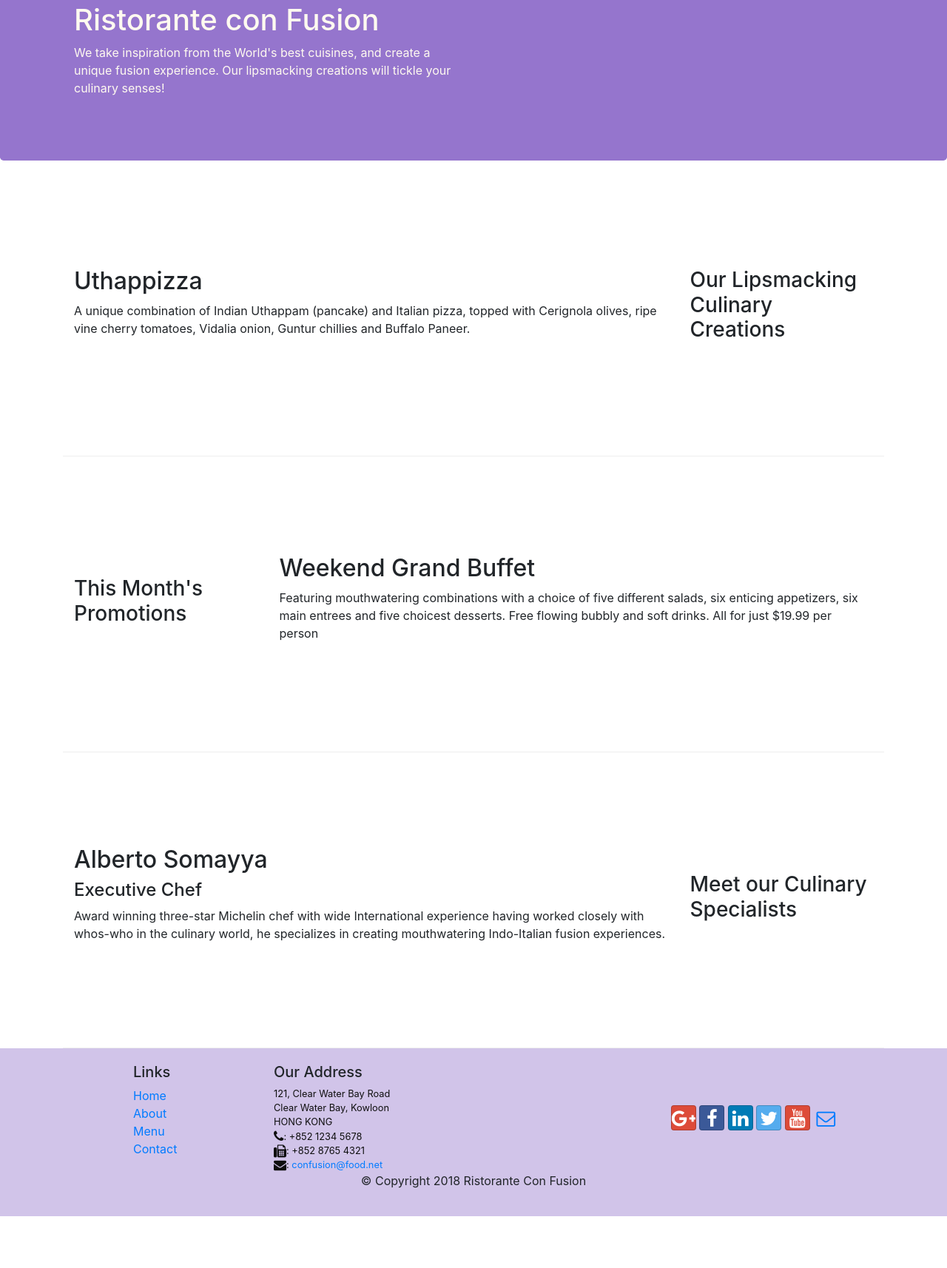
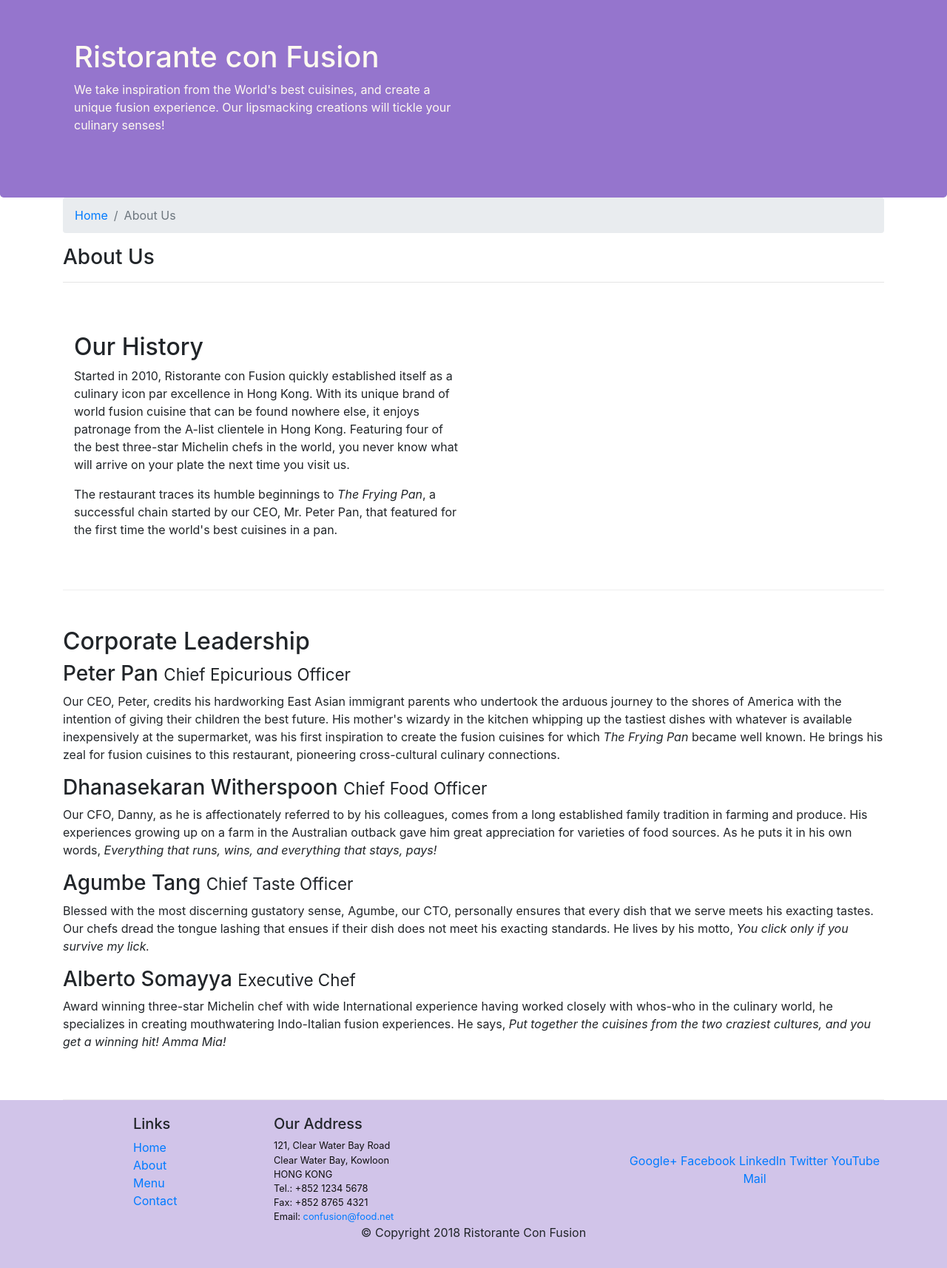
Before and after one commit to azharuddin207/Bootstrap, a website: page aboutus.html in a window 1280 px wide. Shown: the part 67-1781 px from the top of the page at 74% size. Before the commit the page ends 1711 px from the top, so only its background shows below. Drawn offline with nearby package versions, Linux system fonts and the light colour scheme.

Commit message:
Navbar and Breadcrumbs.

```diff
--- a/aboutus.html
+++ b/aboutus.html
@@ -2,7 +2,8 @@
 <html lang="en">
 
 <head>
-    <title>Ristorante Con Fusion</title>
+        <title>Ristorante Con Fusion: About Us</title>
+
       <!-- Required meta tags always come first -->
       <meta charset="utf-8">
       <meta name="viewport" content="width=device-width, initial-scale=1, shrink-to-fit=no">
@@ -13,10 +14,13 @@
       <link rel="stylesheet" href="node_modules/font-awesome/css/font-awesome.min.css">
     <link rel="stylesheet" href="node_modules/bootstrap-social/bootstrap-social.css">
     <link rel="stylesheet" href="css/style.css">
+
+
+
 </head>
 
 <body>
-        <nav class="navbar navbar-dark navbar-expand-sm bg-primary fixed-top">
+        <nav class="navbar navbar-dark navbar-expand-sm  fixed-top">
                 <div class="container">
                         <button class="navbar-toggler" type="button" data-toggle="collapse" data-target="#Navbar">
                                 <span class="navbar-toggler-icon"></span>
@@ -26,10 +30,10 @@
 
 
                         <ul class="navbar-nav mr-auto">
-                            <li class="nav-item"><a class="nav-link" href="./index.html"><span class="fa fa-home fa-lg"></span> Home</a></li>
+                            <li class="nav-item "><a class="nav-link" href="./index.html"><span class="fa fa-home fa-lg"></span> Home</a></li>
                             <li class="nav-item active"><a class="nav-link" href="#"><span class="fa fa-info fa-lg"></span> About</a></li>
                             <li class="nav-item"><a class="nav-link" href="#"><span class="fa fa-list fa-lg"></span> Menu</a></li>
-                            <li class="nav-item"><a class="nav-link" href="#"><span class="fa fa-address-card fa-lg"></span> Contact</a></li>
+                            <li class="nav-item"><a class="nav-link" href="./contactus.html"><span class="fa fa-address-card fa-lg"></span> Contact</a></li>
                         </ul>
                 </div>
                 </div>
@@ -40,60 +44,64 @@
             <div class="row row-header">
                 <div class="col-12 col-sm-6">
                     <h1>Ristorante con Fusion</h1>
-                    <p class="d-none d-sm-block">We take inspiration from the World's best cuisines, and create a unique fusion experience. Our lipsmacking creations will tickle your culinary senses!</p>
+                    <p>We take inspiration from the World's best cuisines, and create a unique fusion experience. Our lipsmacking creations will tickle your culinary senses!</p>
                 </div>
-
-                <div class= "col-12 col-sm">
+                <div class="col-12 col-sm">
                 </div>
-
             </div>
         </div>
     </header>
 
     <div class="container">
+        <div>
+    <ol class="col-12 breadcrumb">
+        <li class="breadcrumb-item"><a href="./index.html">Home</a></li>
+        <li class="breadcrumb-item active">About Us</li>
+    </ol>
+            <div>
+
+               <h3>About Us</h3>
+               <hr>
+            </div>
+        </div>
+
         <div class="row row-content align-items-center">
-            <div class="col-12 col-sm-4 order-sm-last col-md-3" >
-                <h3>Our Lipsmacking Culinary Creations</h3>
+            <div class="col-12 col-sm-6 order-sm-last">
+                <h2>Our History</h2>
+                <p>Started in 2010, Ristorante con Fusion quickly established itself as a culinary icon par excellence in Hong Kong. With its unique brand of world fusion cuisine that can be found nowhere else, it enjoys patronage from the A-list clientele in Hong Kong.  Featuring four of the best three-star Michelin chefs in the world, you never know what will arrive on your plate the next time you visit us.</p>
+                <p>The restaurant traces its humble beginnings to <em>The Frying Pan</em>, a successful chain started by our CEO, Mr. Peter Pan, that featured for the first time the world's best cuisines in a pan.</p>
             </div>
-            <div class="col col-sm order-sm-first col-md">
-                <h2>Uthappizza</h2>
-                <p class="d-none d-sm-block">A unique combination of Indian Uthappam (pancake) and Italian pizza, topped with Cerignola olives, ripe vine cherry tomatoes, Vidalia onion, Guntur chillies and Buffalo Paneer.</p>
+            <div>
             </div>
         </div>
 
 
         <div class="row row-content align-items-center">
-            <div class=" col-12 col-sm-4 col-md-3">
-                <h3>This Month's Promotions</h3>
-            </div>
-            <div class="col col-sm col-md">
-                <h2>Weekend Grand Buffet</h2>
-                <p class="d-none d-sm-block">Featuring mouthwatering combinations with a choice of five different salads, six enticing appetizers, six main entrees and five choicest desserts. Free flowing bubbly and soft drinks. All for just $19.99 per person </p>
+            <div>
+                <h2>Corporate Leadership</h2>
+                <h3>Peter Pan <small>Chief Epicurious Officer</small></h3>
+                <p class="d-none d-sm-block">Our CEO, Peter, credits his hardworking East Asian immigrant parents who undertook the arduous journey to the shores of America with the intention of giving their children the best future. His mother's wizardy in the kitchen whipping up the tastiest dishes with whatever is available inexpensively at the supermarket, was his first inspiration to create the fusion cuisines for which <em>The Frying Pan</em> became well known. He brings his zeal for fusion cuisines to this restaurant, pioneering cross-cultural culinary connections.</p>
+                <h3>Dhanasekaran Witherspoon <small>Chief Food Officer</small></h3>
+                <p class="d-none d-sm-block">Our CFO, Danny, as he is affectionately referred to by his colleagues, comes from a long established family tradition in farming and produce. His experiences growing up on a farm in the Australian outback gave him great appreciation for varieties of food sources. As he puts it in his own words, <em>Everything that runs, wins, and everything that stays, pays!</em></p>
+                <h3>Agumbe Tang <small>Chief Taste Officer</small></h3>
+                <p class="d-none d-sm-block">Blessed with the most discerning gustatory sense, Agumbe, our CTO, personally ensures that every dish that we serve meets his exacting tastes. Our chefs dread the tongue lashing that ensues if their dish does not meet his exacting standards. He lives by his motto, <em>You click only if you survive my lick.</em></p>
+                <h3>Alberto Somayya <small>Executive Chef</small></h3>
+                <p class="d-none d-sm-block">Award winning three-star Michelin chef with wide International experience having worked closely with whos-who in the culinary world, he specializes in creating mouthwatering Indo-Italian fusion experiences. He says, <em>Put together the cuisines from the two craziest cultures, and you get a winning hit! Amma Mia!</em></p>
             </div>
        </div>
 
-        <div class="row row-content align-items-center">
-            <div class="col-12 col-sm-4 order-sm-last col-md-3">
-                <h3>Meet our Culinary Specialists</h3>
-            </div>
-            <div class="col col-sm  order-sm-first col-md">
-                <h2>Alberto Somayya</h2>
-                <h4>Executive Chef</h4>
-                <p class="d-none d-sm-block">Award winning three-star Michelin chef with wide International experience having worked closely with whos-who in the culinary world, he specializes in creating mouthwatering Indo-Italian fusion experiences. </p>
-            </div>
-        </div>
     </div>
 
     <footer class="footer">
         <div class="container">
-            <div class="row ">
+            <div class="row">
                 <div class="col-4 offset-1 col-sm-2">
                     <h5>Links</h5>
                     <ul class="list-unstyled">
-                        <li><a href="#">Home</a></li>
+                        <li><a href="./index.html">Home</a></li>
                         <li><a href="#">About</a></li>
                         <li><a href="#">Menu</a></li>
-                        <li><a href="#">Contact</a></li>
+                        <li><a href="./contactus.html">Contact</a></li>
                     </ul>
                 </div>
                 <div class="col-7 col-sm-5">
@@ -102,23 +110,21 @@
 		              121, Clear Water Bay Road<br>
 		              Clear Water Bay, Kowloon<br>
 		              HONG KONG<br>
-		              <i class="fa fa-phone fa-lg"></i>: +852 1234 5678<br>
-                      <i class="fa fa-fax fa-lg"></i>: +852 8765 4321<br>
-                      <i class="fa fa-envelope fa-lg"></i>:
-                      <a href="mailto:confusion@food.net">confusion@food.net</a>
+		              Tel.: +852 1234 5678<br>
+		              Fax: +852 8765 4321<br>
+		              Email: <a href="mailto:confusion@food.net">confusion@food.net</a>
 		           </address>
                 </div>
                 <div class="col-12 col-sm-4 align-self-center">
                     <div class="text-center">
-                                <a class="btn btn-social-icon btn-google" href="http://google.com/+"><i class="fa fa-google-plus"></i></a>
-                                <a class="btn btn-social-icon btn-facebook" href="http://www.facebook.com/profile.php?id="><i class="fa fa-facebook"></i></a>
-                                <a class="btn btn-social-icon btn-linkedin" href="http://www.linkedin.com/in/"><i class="fa fa-linkedin"></i></a>
-                                <a class="btn btn-social-icon btn-twitter" href="http://twitter.com/"><i class="fa fa-twitter"></i></a>
-                                <a class="btn btn-social-icon btn-google" href="http://youtube.com/"><i class="fa fa-youtube"></i></a>
-                                <a class="btn btn-social-icon" href="mailto:"><i class="fa fa-envelope-o"></i></a>
+                        <a href="http://google.com/+">Google+</a>
+                        <a href="http://www.facebook.com/profile.php?id=">Facebook</a>
+                        <a href="http://www.linkedin.com/in/">LinkedIn</a>
+                        <a href="http://twitter.com/">Twitter</a>
+                        <a href="http://youtube.com/">YouTube</a>
+                        <a href="mailto:">Mail</a>
                     </div>
-
-                </div >
+                </div>
            </div>
            <div class="row justify-content-center">
                 <div class="col-auto">
@@ -131,6 +137,7 @@
      <script src="node_modules/jquery/dist/jquery.slim.min.js"></script>
      <script src="node_modules/popper.js/dist/umd/popper.min.js"></script>
      <script src="node_modules/bootstrap/dist/js/bootstrap.min.js"></script>
+
 </body>
 
 </html>
--- a/css/style.css
+++ b/css/style.css
@@ -26,3 +26,11 @@ address{
     margin:0px;
     color:#0f0f0f;
 }
+body{
+    padding:50px 0px 0px 0px;
+    z-index:0;
+}
+
+.navbar-dark {
+     background-color: #512DA8;
+}
```
Also changed, not shown: contactus.html (+1 -1 lines). Lines whose indentation alone changed are shown as unchanged.
